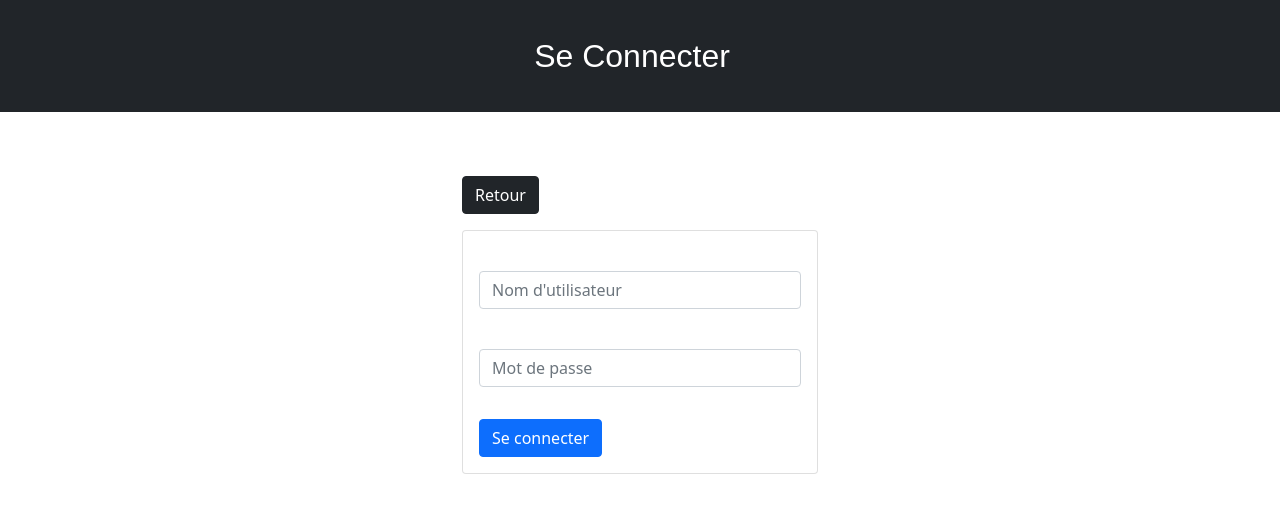
After one commit to dardevetdidier/photoshare, a Django app: page /login/ in a window 1280 px wide. The commit adds this page. Shown: the top 513 px of the page. Run offline with Django 4.2, Linux system fonts and the light colour scheme.

Commit message:
Add login / logout Add forms.py

```diff
--- /dev/null
+++ b/photos/forms.py
@@ -0,0 +1,19 @@
+from django import forms
+from django.contrib.auth.models import User
+
+
+class LoginForm(forms.ModelForm):
+    class Meta:
+        model = User
+        fields = [
+            'username',
+            'password',
+        ]
+        widgets = {
+            'username': forms.TextInput(attrs={'class': 'form-control',
+                                               'placeholder': "Nom d'utilisateur"
+                                               }),
+            'password': forms.PasswordInput(attrs={'class': 'form-control',
+                                                   'type': 'password',
+                                                   'placeholder': 'Mot de passe'})
+        }
--- /dev/null
+++ b/photos/templates/photos/login.html
@@ -0,0 +1,54 @@
+<!doctype html>
+<html lang="en">
+<head>
+    <meta charset="UTF-8">
+    <meta name="viewport"
+          content="width=device-width, user-scalable=no, initial-scale=1.0, maximum-scale=1.0, minimum-scale=1.0">
+    <meta http-equiv="X-UA-Compatible" content="ie=edge">
+
+    <!-- CSS only -->
+    <link href="https://cdn.jsdelivr.net/npm/bootstrap@5.1.3/dist/css/bootstrap.min.css" rel="stylesheet" integrity="sha384-1BmE4kWBq78iYhFldvKuhfTAU6auU8tT94WrHftjDbrCEXSU1oBoqyl2QvZ6jIW3" crossorigin="anonymous">
+    <link rel="stylesheet" href="../../static/photos/css/style.css">
+
+    <title>Login</title>
+
+</head>
+
+<body>
+
+    <nav class="navbar navbar-dark bg-dark mb-5">
+            <div class="container-fluid justify-content-center">
+                <span class="navbar-brand mb-0 py-4">Se Connecter</span>
+            </div>
+    </nav>
+
+    <div class="container">
+        <div class="row justify-content-center">
+            <div class="col-md-4">
+                <a href="{% url 'gallery' %}" class="btn btn-dark my-3">Retour</a>
+                <div class="card">
+                    <form method="POST" action="" enctype="multipart/form-data">
+                        {% csrf_token %}
+
+                        <div class="form-group m-3">
+                            <label for="username" class="form-label"></label>
+                            {{ login_form.username }}
+                        </div>
+
+                        <div class="form-group m-3">
+                            <label for="password" class="form-label"></label>
+                            {{ login_form.password }}
+                        </div>
+
+                        <button type="submit" class="btn btn-primary m-3">Se connecter</button>
+                    </form>
+                </div>
+            </div>
+        </div>
+    </div>
+
+
+
+
+</body>
+</html>
--- a/photos/urls.py
+++ b/photos/urls.py
@@ -5,4 +5,6 @@ urlpatterns = [
     path('', views.gallery, name="gallery"),
     path('photo/<str:pk>/', views.viewphoto, name="photo"),
     path('add/', views.addphoto, name="add"),
+    path('login/', views.login_user, name="login"),
+    path('logout/', views.logout_user, name="logout"),
 ]
--- a/photos/views.py
+++ b/photos/views.py
@@ -1,4 +1,8 @@
+from django.contrib import messages
 from django.shortcuts import render, redirect
+from django.contrib.auth.models import User
+from django.contrib.auth import authenticate, login, logout
+from .forms import LoginForm
 
 
 from .models import Category, Photo
@@ -15,7 +19,6 @@ def gallery(request):
     categories = Category.objects.all()
     context = {'categories': categories,
                'photos': photos,
-
                }
     return render(request, 'photos/gallery.html', context=context)
 
@@ -39,7 +42,7 @@ def addphoto(request):
         else:
             category = None
 
-        photo = Photo.objects.create(
+        Photo.objects.create(
             category=category,
             description=data['description'],
             image=image
@@ -49,3 +52,21 @@ def addphoto(request):
 
     context = {'categories': categories}
     return render(request, 'photos/add.html', context=context)
+
+
+def login_user(request):
+    login_form = LoginForm()
+    if request.method == 'POST':
+        data = request.POST
+        user = authenticate(request, username=data['username'], password=data['password'])
+        if user:
+            login(request, user)
+            return redirect('gallery')
+        else:
+            messages.info(request, "Erreur dans le nom d'utilisateur et/ou le mot de passe")
+    return render(request, 'photos/login.html', context={'login_form': login_form})
+
+
+def logout_user(request):
+    logout(request)
+    return redirect('gallery')
```
Also changed, not shown: photos/templates/photos/gallery.html (+14 -3 lines), 1 other file.
